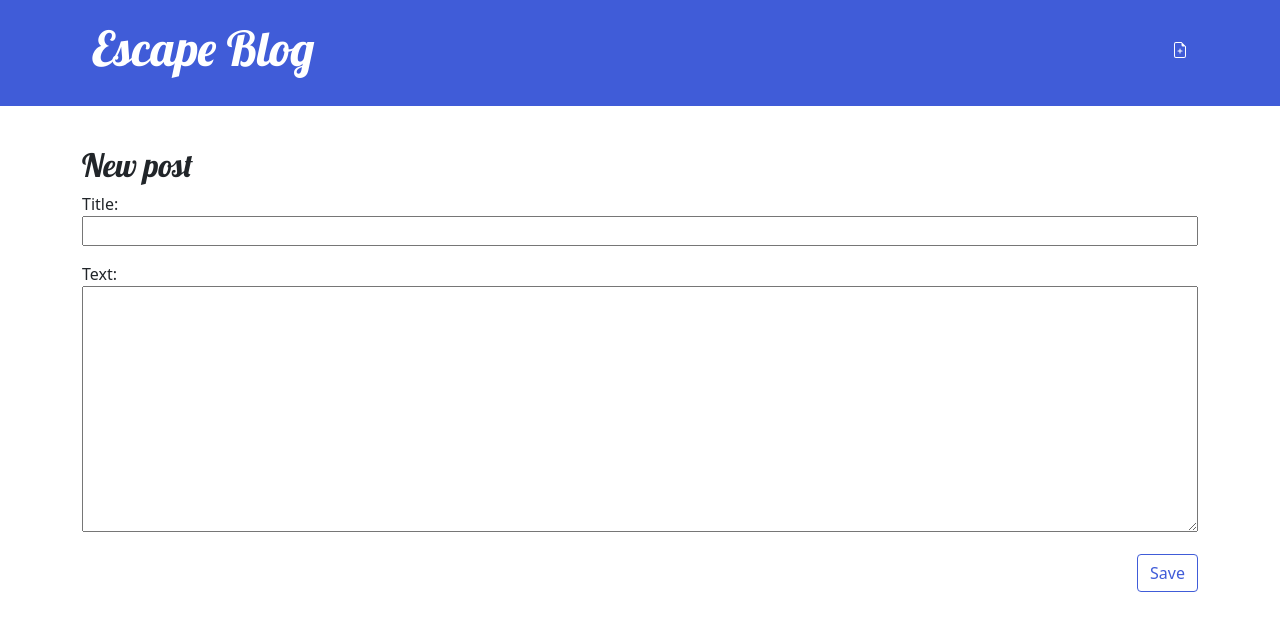
After one commit to someshkovi/my-blog-site, a Django app: page /post/new/ in a window 1280 px wide. The commit adds this page. Shown: the top 631 px of the page. Run offline with Django 4.2, Linux system fonts and the light colour scheme; the visitor is signed in with stand-in values (Sample User, id 1).

Commit message:
added blog edit and add views and templates

```diff
--- /dev/null
+++ b/blog/forms.py
@@ -0,0 +1,10 @@
+from django import forms
+
+from .models import Post
+
+
+class PostForm(forms.ModelForm):
+
+    class Meta:
+        model = Post
+        fields = ('title', 'text',)
--- /dev/null
+++ b/blog/static/css/blog.css
@@ -0,0 +1,70 @@
+.page-header {
+    background-color: #405cd8;
+    margin-top: 0;
+    margin-bottom: 40px;
+    padding: 20px 20px 20px 40px;
+}
+
+.page-header h1,
+.page-header h1 a,
+.page-header h1 a:visited,
+.page-header h1 a:active {
+    color: #ffffff;
+    font-size: 36pt;
+    text-decoration: none;
+}
+
+h1,
+h2,
+h3,
+h4 {
+    font-family: 'Lobster', cursive;
+}
+
+.date {
+    color: #828282;
+}
+
+.save {
+    float: right;
+}
+
+.post-form textarea,
+.post-form input {
+    width: 100%;
+}
+
+.top-menu,
+.top-menu:hover,
+.top-menu:visited {
+    color: #ffffff;
+    float: right;
+    font-size: 26pt;
+    margin-right: 20px;
+}
+
+.post {
+    margin-bottom: 70px;
+}
+
+.post h2 a,
+.post h2 a:visited {
+    color: #000000;
+}
+
+.post > .date,
+.post > .actions {
+    float: right;
+}
+
+.btn-secondary,
+.btn-secondary:visited {
+    color: #405cd8;
+    background: none;
+    border-color: #405cd8;
+}
+
+.btn-secondary:hover {
+    color: #FFFFFF;
+    background-color: #405cd8;
+}
--- /dev/null
+++ b/blog/templates/blog/base.html
@@ -0,0 +1,30 @@
+{% load static %}
+<!DOCTYPE html>
+<html>
+    <head>
+        <title>Escape blog</title>
+        <link rel="stylesheet" href="https://cdn.jsdelivr.net/npm/bootstrap@5.1.3/dist/css/bootstrap.min.css" integrity="sha384-1BmE4kWBq78iYhFldvKuhfTAU6auU8tT94WrHftjDbrCEXSU1oBoqyl2QvZ6jIW3" crossorigin="anonymous">
+        <link href='//fonts.googleapis.com/css?family=Lobster&subset=latin,latin-ext' rel='stylesheet' type='text/css'>
+        <link rel="stylesheet" href="{% static 'css/blog.css' %}">
+    </head>
+    <body>
+        <header class="page-header">
+          <div class="container">
+              {% if user.is_authenticated %}
+                  <a href="{% url 'post_new' %}" class="top-menu">
+                      {% include './icons/file-earmark-plus.svg' %}
+                  </a>
+              {% endif %}
+              <h1><a href="/">Escape Blog</a></h1>
+          </div>
+        </header>
+        <main class="container">
+            <div class="row">
+                <div class="col">
+                {% block content %}
+                {% endblock %}
+                </div>
+            </div>
+        </main>
+    </body>
+</html>
--- /dev/null
+++ b/blog/templates/blog/post_edit.html
@@ -0,0 +1,9 @@
+{% extends 'blog/base.html' %}
+
+{% block content %}
+    <h2>New post</h2>
+    <form method="POST" class="post-form">{% csrf_token %}
+        {{ form.as_p }}
+        <button type="submit" class="save btn btn-secondary">Save</button>
+    </form>
+{% endblock %}
--- a/blog/urls.py
+++ b/blog/urls.py
@@ -1,7 +1,9 @@
 from django.urls import path
-
 from . import views
 
 urlpatterns = [
-    path('', views.post_list, name='post_list')
+    path('', views.post_list, name='post_list'),
+    path('post/<int:pk>/', views.post_detail, name='post_detail'),
+    path('post/new/', views.post_new, name='post_new'),
+    path('post/<int:pk>/edit/', views.post_edit, name='post_edit'),
 ]
--- a/blog/views.py
+++ b/blog/views.py
@@ -1,11 +1,46 @@
-from django.shortcuts import render
+from django.shortcuts import render, get_object_or_404, redirect
 from django.utils import timezone
 from .models import Post
+from .forms import PostForm
 
 
 def post_list(request):
-    posts = Post.objects.filter(published_date__lte=timezone.now().orderby('published_date'))
+    posts = Post.objects.filter(published_date__lte=timezone.now()).order_by('published_date')
     context = {
         'posts': posts
     }
     return render(request, 'blog/post_list.html', context)
+
+
+def post_detail(request, pk):
+    post = get_object_or_404(Post, pk=pk)
+    return render(request, 'blog/post_detail.html', {'post': post})
+
+
+def post_new(request):
+    if request.method == "POST":
+        form = PostForm(request.POST)
+        if form.is_valid():
+            post = form.save(commit=False)
+            post.author = request.user
+            post.published_date = timezone.now()
+            post.save()
+            return redirect('post_detail', pk=post.pk)
+    else:
+        form = PostForm()
+    return render(request, 'blog/post_edit.html', {'form': form})
+
+
+def post_edit(request, pk):
+    post = get_object_or_404(Post, pk=pk)
+    if request.method == "POST":
+        form = PostForm(request.POST, instance=post)
+        if form.is_valid():
+            post = form.save(commit=False)
+            post.author = request.user
+            post.published_date = timezone.now()
+            post.save()
+            return redirect('post_detail', pk=post.pk)
+    else:
+        form = PostForm(instance=post)
+    return render(request, 'blog/post_edit.html', {'form': form})
```
Also changed, not shown: blog/templates/blog/post_detail.html (added, +20 -0 lines), blog/templates/blog/post_list.html (+13 -18 lines), blog/templates/blog/icons/file-earmark-plus.svg (added), blog/templates/blog/icons/pencil-fill.svg (added).
